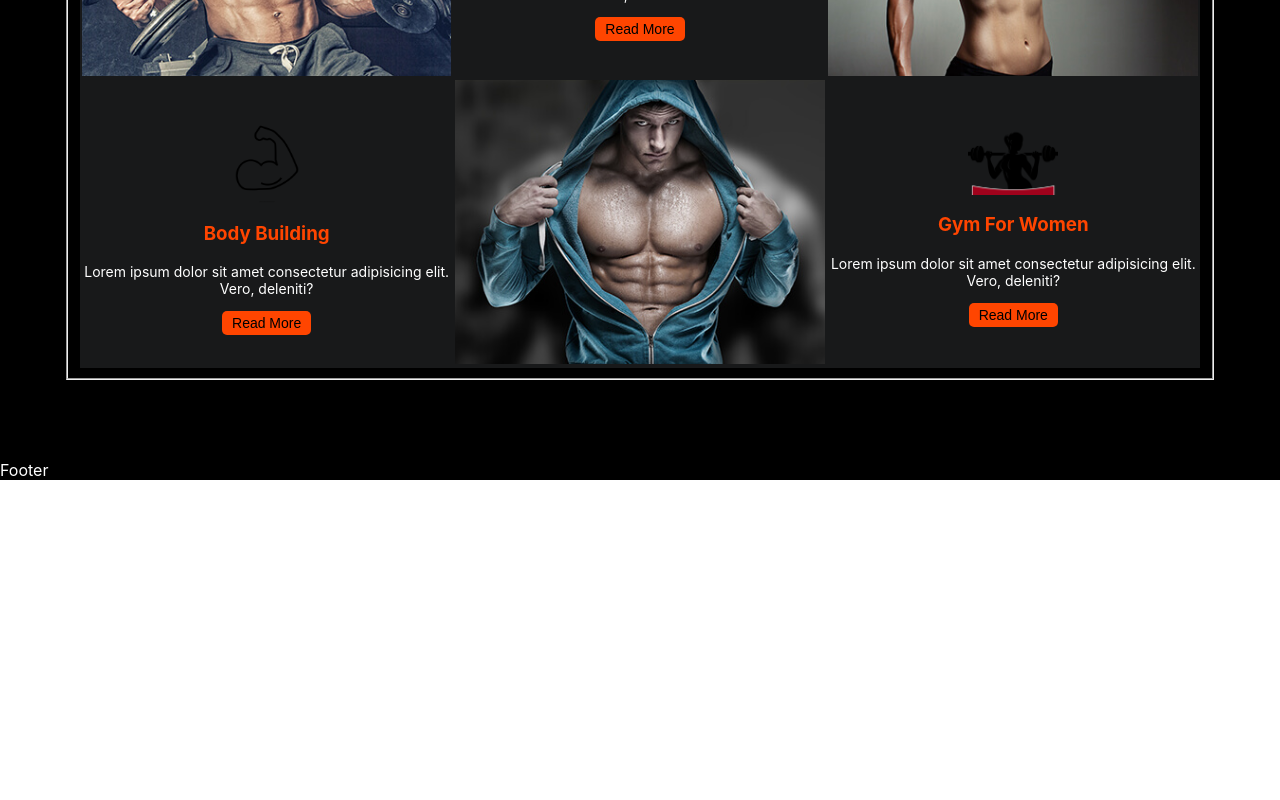
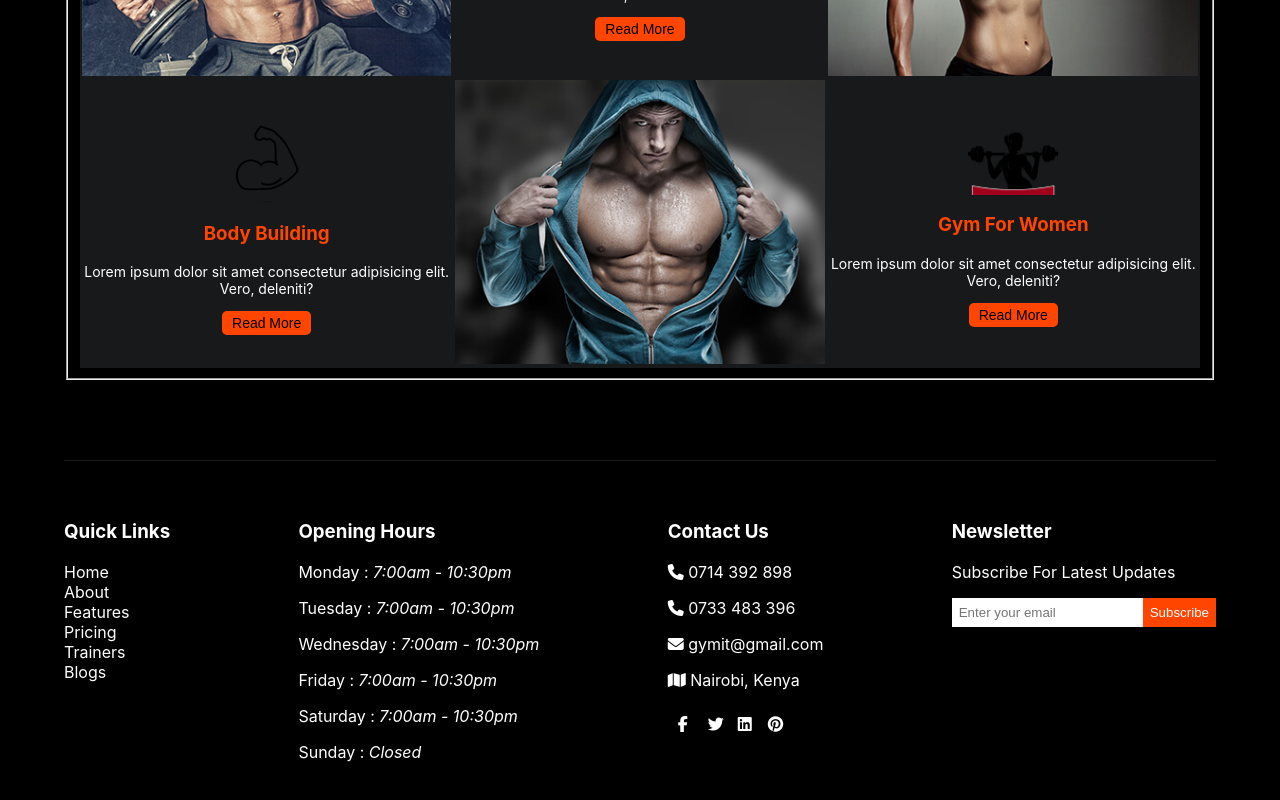
Before and after one commit to david-commit/GymIT, a React (Create React App) app: page / in a window 1280 px wide. Shown: the part 1963-2763 px from the top of the page. Before the commit the page ends 2443 px from the top, so only its background shows below. Built offline with nearby package versions, Linux system fonts and the light colour scheme.

Commit message:
Finalized Footer component

```diff
--- a/src/components/Footer.js
+++ b/src/components/Footer.js
@@ -1,9 +1,90 @@
-import React from 'react'
+import React from 'react';
+import { Link } from "react-router-dom"
 
 function Footer() {
   return (
-    <div>Footer</div>
-  )
+    <>
+      <hr />
+      <div className='footer'>
+        <div className='box'>
+          <h3>quick links</h3>
+          <Link to="/">Home</Link>
+          <br />
+          <a href='#about'>About</a>
+          <br />
+          <a href='#features'>Features</a>
+          <br />
+          <a href='#pricing'>Pricing</a>
+          <br />
+          <a href='#trainers'>Trainers</a>
+          <br />
+          <a href='#blogs'>Blogs</a>
+          <br />
+        </div>
+
+        <div className='box'>
+          <h3>opening hours</h3>
+          <p>
+            monday : <i> 7:00am - 10:30pm </i>
+          </p>
+          <p>
+            tuesday : <i> 7:00am - 10:30pm </i>
+          </p>
+          <p>
+            wednesday : <i> 7:00am - 10:30pm </i>
+          </p>
+          <p>
+            friday : <i> 7:00am - 10:30pm </i>
+          </p>
+          <p>
+            saturday : <i> 7:00am - 10:30pm </i>
+          </p>
+          <p>
+            sunday : <i> closed </i>
+          </p>
+        </div>
+
+        <div className='timing'>
+          <h3>Contact Us</h3>
+          <p>
+            <i className='fas fa-phone'></i> 0714 392 898
+          </p>
+          <p>
+            <i className='fas fa-phone'></i> 0733 483 396
+          </p>
+          <p>
+            <i className='fas fa-envelope'></i> gymit@gmail.com
+          </p>
+          <p>
+            <i className='fas fa-map'></i> Nairobi, Kenya
+          </p>
+          <div className='share'>
+            <a href='#' className='fab fa-facebook-f'></a>
+            <a href='#' className='fab fa-twitter'></a>
+            <a href='#' className='fab fa-linkedin'></a>
+            <a href='#' className='fab fa-pinterest'></a>
+          </div>
+        </div>
+
+        <div className='box'>
+          <h3>newsletter</h3>
+          <p>subscribe for latest updates</p>
+          <form action=''>
+            <input
+              type='email'
+              name=''
+              className='email'
+              placeholder='Enter your email'
+              id=''
+            />
+            <button type='submit' value='subscribe' className='btn'>
+              Subscribe
+            </button>
+          </form>
+        </div>
+      </div>
+    </>
+  );
 }
 
-export default Footer
+export default Footer;
```
